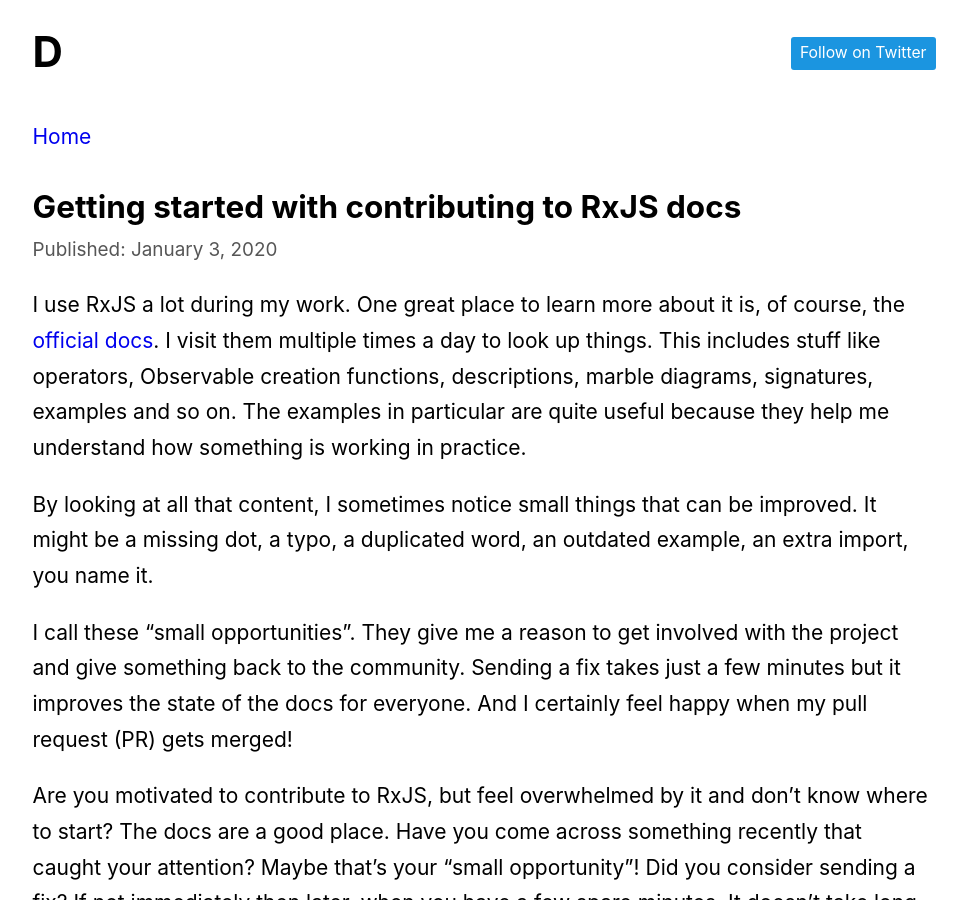
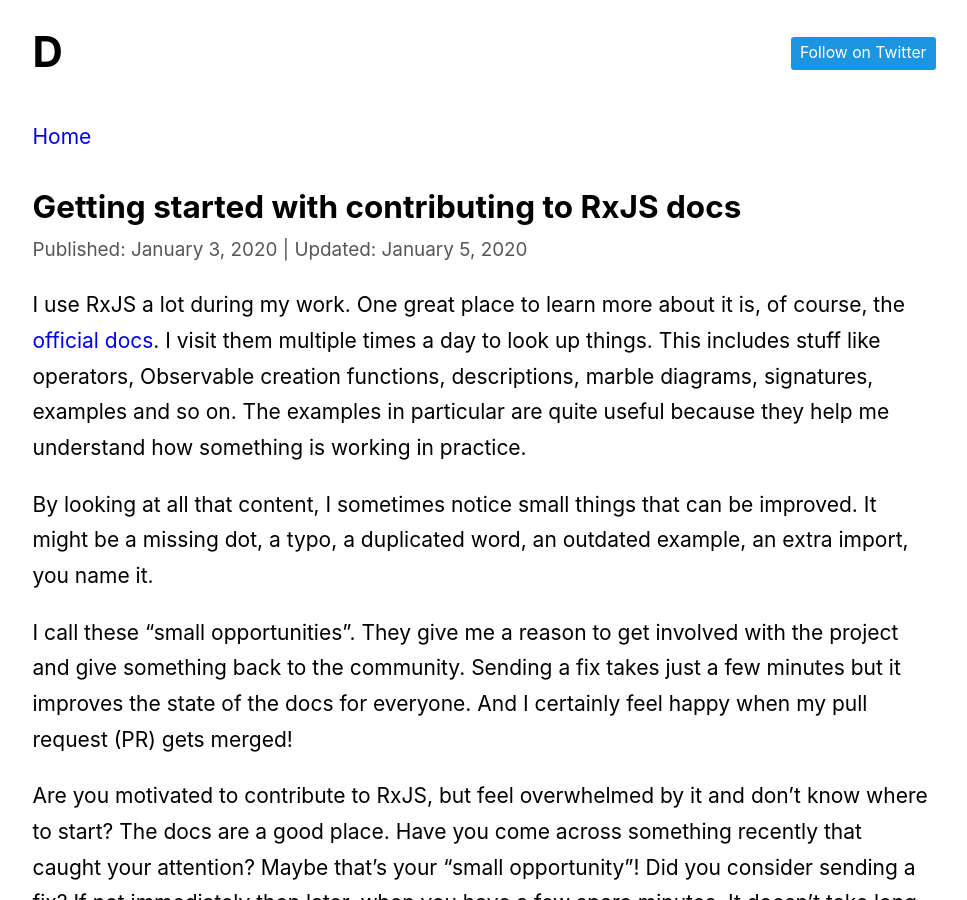
Before and after one commit to dzhavat/dzhavat.github.io, a Jekyll site: the page built from _posts/2020-01-03-getting-started-with-contributing-to-rxjs-docs.md, in a window 1280 px wide and 900 px high. Shown: the whole window, without its empty margins (156-1123 px from the left). Built offline with Jekyll 4.4.1, drawn with Linux system fonts in a browser that asks for light colours; some of the changed lines change nothing that is shown.

Commit message:
Update post

```diff
--- a/_posts/2020-01-03-getting-started-with-contributing-to-rxjs-docs.md
+++ b/_posts/2020-01-03-getting-started-with-contributing-to-rxjs-docs.md
@@ -1,6 +1,7 @@
 ---
 layout: post
 title: Getting started with contributing to RxJS docs
+updated_date: 2020-01-05
 ---
 
 I use RxJS a lot during my work. One great place to learn more about it is, of course, the [official docs](https://rxjs.dev/). I visit them multiple times a day to look up things. This includes stuff like operators, Observable creation functions, descriptions, marble diagrams, signatures, examples and so on. The examples in particular are quite useful because they help me understand how something is working in practice.
@@ -28,7 +29,7 @@
 
 The RxJS docs are a combination of two things:
 
-1. The **API docs** which are generated directly from source code. The source code lives under `rxjs/src`. If you want to change something related to stuff like `of`, `from`, `switchMap`, etc., look here. The actual documentation is in the form of a comment, containing JSDoc tags and some content.
+1. The **API docs** which are generated directly from source code. The source code lives under `rxjs/src`. If you want to change something related to stuff like [`of`](https://rxjs.dev/api/index/function/of), [`from`](https://rxjs.dev/api/index/function/from), [`switchMap`](https://rxjs.dev/api/operators/switchMap), etc., look here. The actual documentation is in the form of a comment, containing JSDoc tags and some content.
 2. **General content** like guides, tutorials, marketing materials, etc. This content is spread across different Markdown files each representing a separate page. The files live under `rxjs/docs_app/content`. Pages like [overview](https://rxjs.dev/guide/overview), [installation](https://rxjs.dev/guide/installation), [migration](https://rxjs.dev/guide/v6/migration), [deprecations](https://rxjs.dev/api/deprecations), etc., are part of it.
 
 **Note**: There’s also a `rxjs/docs` folder. This one contains the **old** documentation. Don’t bother changing anything in there.
```
